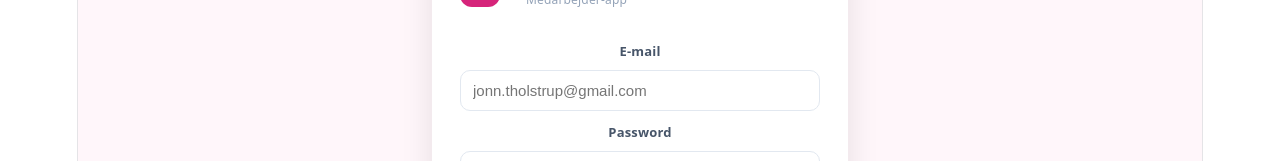
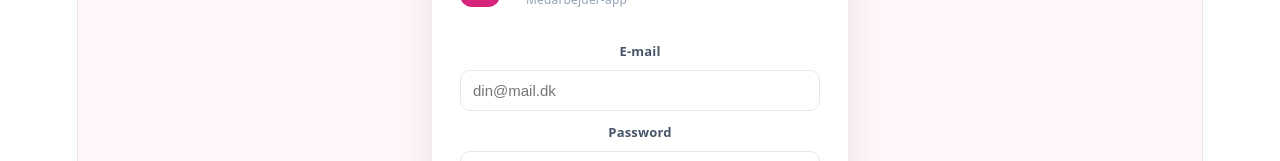
Before and after one commit to jammerbugtrengoering/jammerbugtrengoering-Medarbejder-App, a React (Vite) app: page / in a window 1280 px wide. Shown: the part 315-476 px from the top of the page. Built offline with nearby package versions, Linux system fonts and the light colour scheme.

Commit message:
Update App.jsx

```diff
--- a/src/App.jsx
+++ b/src/App.jsx
@@ -103,7 +103,7 @@ function LoginScreen() {
           style={s.loginInput}
           value={email}
           onChange={(e) => setEmail(e.target.value)}
-          placeholder="jonn.tholstrup@gmail.com"
+          placeholder="din@mail.dk"
         />
 
         <div style={s.loginLabel}>Password</div>
```
